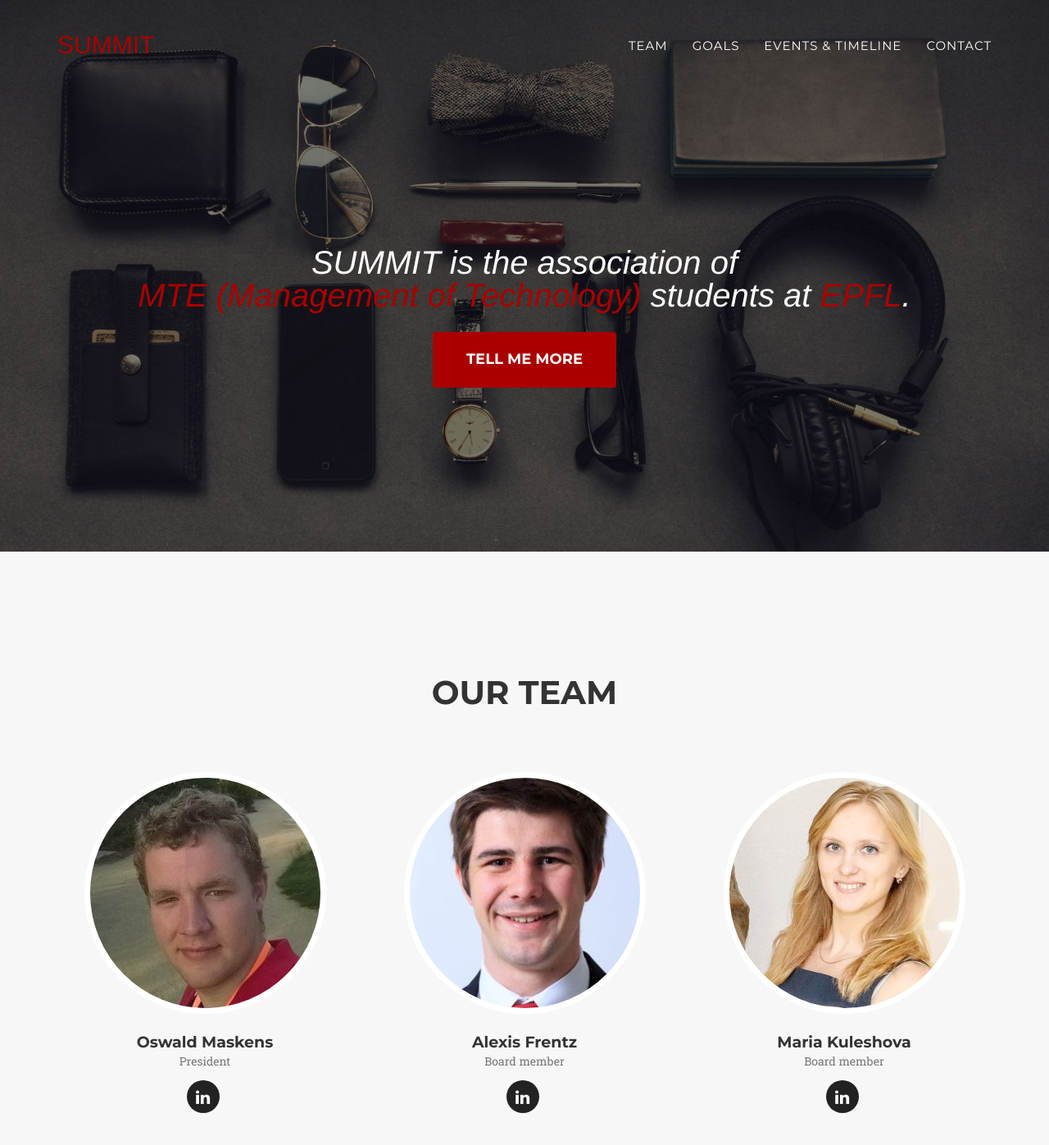
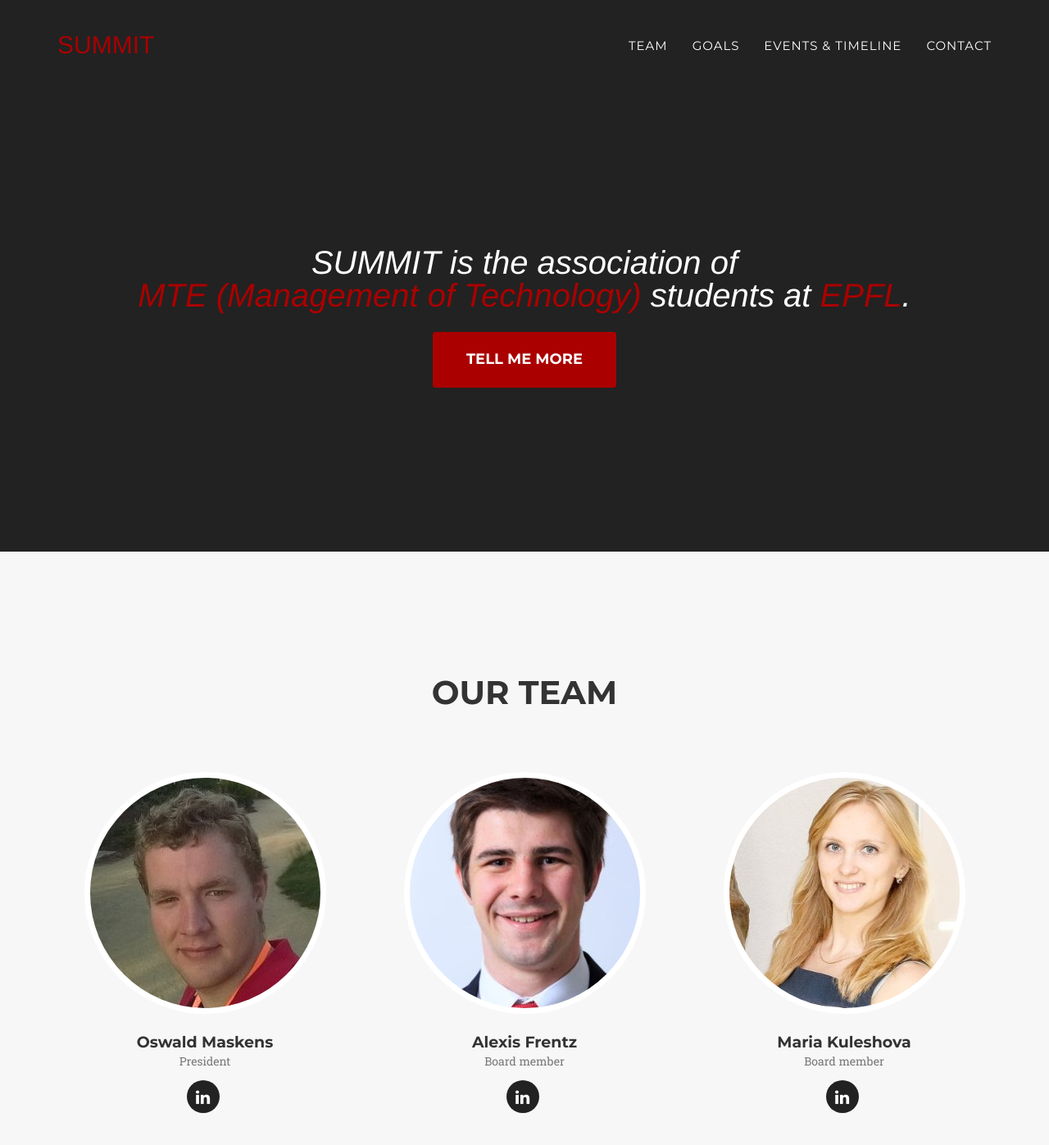
Before and after one commit to OzieGamma/SME-Website, a Jekyll site: the page built from index.html, in a window 1280 px wide and 1400 px high. Shown: the top 1397 px of the window at 82% size. Built offline with Jekyll 4.4.1, drawn with Linux system fonts in a browser that asks for light colours; some web fonts are replaced.

Commit message:
Chaned intro background

```diff
--- a/_includes/css/agency.css
+++ b/_includes/css/agency.css
@@ -265,10 +265,11 @@
 header {
     text-align: center;
     color: #fff;
-    background-attachment: scroll;
+    background-color: #222;
+    /*background-attachment: scroll;
     background-image: url(img/header-bg.jpg);
     background-position: center center;
-    background-repeat: none;
+    background-repeat: none;*/
     -webkit-background-size: cover;
     -moz-background-size: cover;
     background-size: cover;
```
Also changed, not shown: img/header-bg.jpg (deleted).
